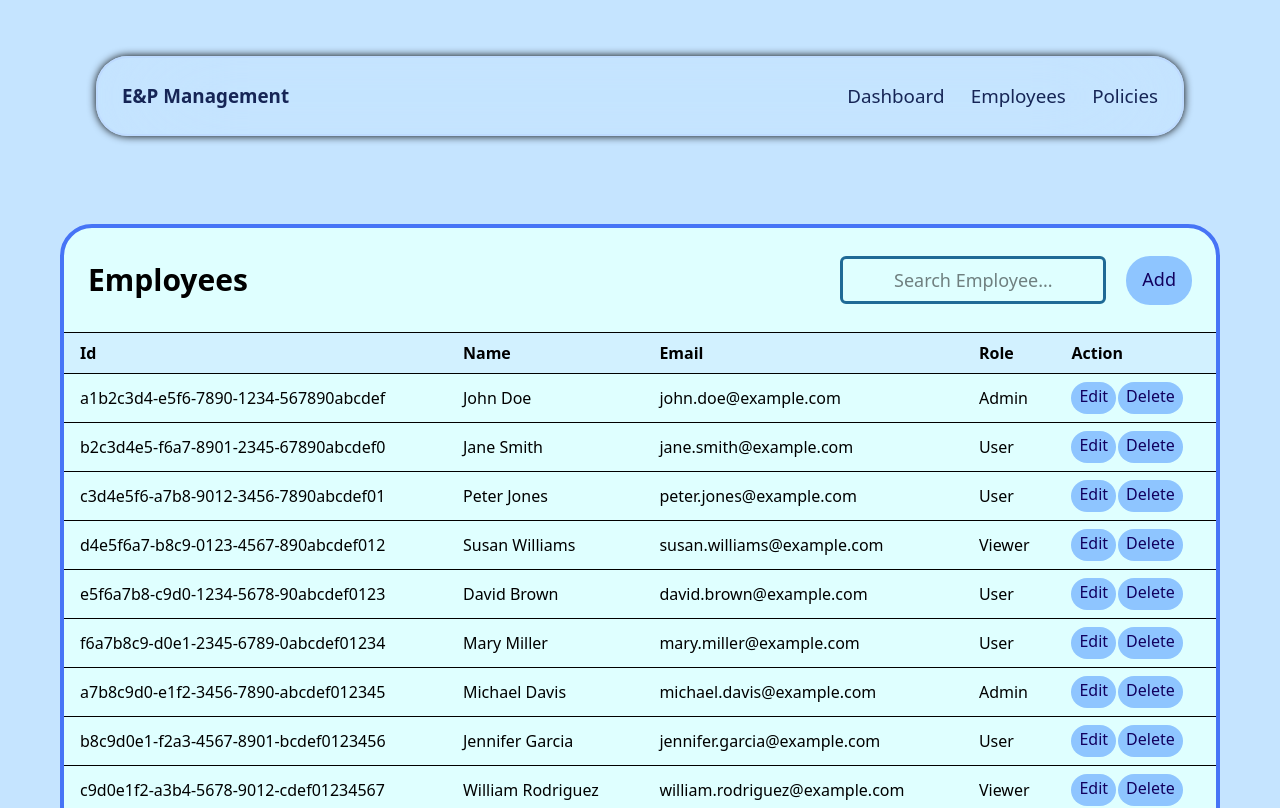
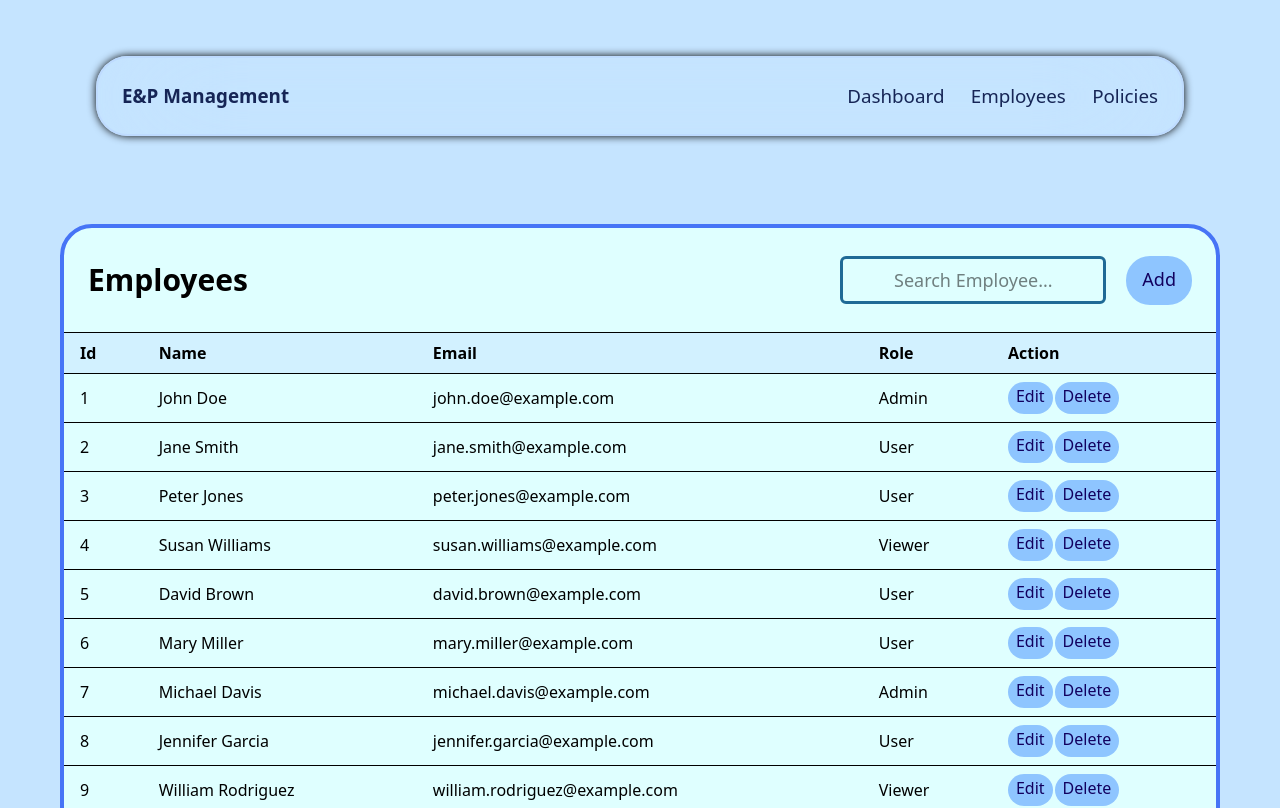
Before and after one commit to MohdShahulMalik/User-Policy-Management, a React (Vite) app in the folder frontend/: page /employees in a window 1280 px wide. Shown: the top 808 px of the page. Built offline with nearby package versions, Linux system fonts and the light colour scheme.

Commit message:
Employees page completed Alhamdulillah, now just have to imitate it to create the policies page and then done InShaAllah

```diff
--- a/frontend/src/components/Header.tsx
+++ b/frontend/src/components/Header.tsx
@@ -1,3 +1,4 @@
+import type { ChangeEvent } from 'react';
 import Button from './Button';
 import SearchInput from './SearchInput';
 import clsx from 'clsx';
@@ -6,6 +7,7 @@ interface HeaderProps {
   children?: React.ReactNode;
   button: React.ReactNode;
   className?: string;
+  onChange: (e: ChangeEvent<HTMLInputElement>) => void;
 }
 
 export default function Header(props: HeaderProps) {
@@ -16,7 +18,7 @@ export default function Header(props: HeaderProps) {
         {props.children}
       </h1>
       <div className="flex gap-5 w-[30%] justify-end">
-        <SearchInput/>
+        <SearchInput onChange = {props.onChange}/>
         {props.button}
       </div>
     </header>
--- a/frontend/src/components/SearchInput.tsx
+++ b/frontend/src/components/SearchInput.tsx
@@ -1,7 +1,9 @@
 import clsx from 'clsx';
+import type { ChangeEvent } from 'react';
 
 interface SearchInputProps {
   className?: string;
+  onChange: (e: ChangeEvent<HTMLInputElement>) => void;
 }
 
 export default function SearchInput(props: SearchInputProps) {
@@ -12,6 +14,7 @@ export default function SearchInput(props: SearchInputProps) {
         type="text"
         placeholder="Search Employee..."
         className="h-12 text-[1.125rem] text-center border-3 border-border-2 rounded-md focus:outline-none focus:ring-3 focus:ring-focus-ring focus:border-transparent transition-colors"
+        onChange={props.onChange}
       />
     </div>
   );
--- a/frontend/src/pages/Employees.tsx
+++ b/frontend/src/pages/Employees.tsx
@@ -1,4 +1,4 @@
-import { useRef, useState } from "react";
+import { useRef, useState, type ChangeEvent } from "react";
 import Modal, {
   type ModalHandle,
   ConfirmModal,
@@ -14,85 +14,85 @@ import type { Employees } from "../types/tables";
 export default function Employees() {
   const [employeesData, setEmployeesData] = useState<Employees[]>([
     {
-      id: { tb: "employees", id: { String: "a1b2c3d4-e5f6-7890-1234-567890abcdef" } },
+      id: { tb: "employees", id: { String: "1" } },
       name: { first_name: "John", last_name: "Doe" },
       email: "john.doe@example.com",
       role: "Admin",
     },
     {
-      id: { tb: "employees", id: { String: "b2c3d4e5-f6a7-8901-2345-67890abcdef0" } },
+      id: { tb: "employees", id: { String: "2" } },
       name: { first_name: "Jane", last_name: "Smith" },
       email: "jane.smith@example.com",
       role: "User",
     },
     {
-      id: { tb: "employees", id: { String: "c3d4e5f6-a7b8-9012-3456-7890abcdef01" } },
+      id: { tb: "employees", id: { String: "3" } },
       name: { first_name: "Peter", last_name: "Jones" },
       email: "peter.jones@example.com",
       role: "User",
     },
     {
-      id: { tb: "employees", id: { String: "d4e5f6a7-b8c9-0123-4567-890abcdef012" } },
+      id: { tb: "employees", id: { String: "4" } },
       name: { first_name: "Susan", last_name: "Williams" },
       email: "susan.williams@example.com",
       role: "Viewer",
     },
     {
-      id: { tb: "employees", id: { String: "e5f6a7b8-c9d0-1234-5678-90abcdef0123" } },
+      id: { tb: "employees", id: { String: "5" } },
       name: { first_name: "David", last_name: "Brown" },
       email: "david.brown@example.com",
       role: "User",
     },
     {
-      id: { tb: "employees", id: { String: "f6a7b8c9-d0e1-2345-6789-0abcdef01234" } },
+      id: { tb: "employees", id: { String: "6" } },
       name: { first_name: "Mary", last_name: "Miller" },
       email: "mary.miller@example.com",
       role: "User",
     },
     {
-      id: { tb: "employees", id: { String: "a7b8c9d0-e1f2-3456-7890-abcdef012345" } },
+      id: { tb: "employees", id: { String: "7" } },
       name: { first_name: "Michael", last_name: "Davis" },
       email: "michael.davis@example.com",
       role: "Admin",
     },
     {
-      id: { tb: "employees", id: { String: "b8c9d0e1-f2a3-4567-8901-bcdef0123456" } },
+      id: { tb: "employees", id: { String: "8" } },
       name: { first_name: "Jennifer", last_name: "Garcia" },
       email: "jennifer.garcia@example.com",
       role: "User",
     },
     {
-      id: { tb: "employees", id: { String: "c9d0e1f2-a3b4-5678-9012-cdef01234567" } },
+      id: { tb: "employees", id: { String: "9" } },
       name: { first_name: "William", last_name: "Rodriguez" },
       email: "william.rodriguez@example.com",
       role: "Viewer",
     },
     {
-      id: { tb: "employees", id: { String: "d0e1f2a3-b4c5-6789-0123-def012345678" } },
+      id: { tb: "employees", id: { String: "10" } },
       name: { first_name: "Linda", last_name: "Martinez" },
       email: "linda.martinez@example.com",
       role: "User",
     },
     {
-      id: { tb: "employees", id: { String: "e1f2a3b4-c5d6-7890-1234-ef0123456789" } },
+      id: { tb: "employees", id: { String: "11" } },
       name: { first_name: "Richard", last_name: "Hernandez" },
       email: "richard.hernandez@example.com",
       role: "User",
     },
     {
-      id: { tb: "employees", id: { String: "f2a3b4c5-d6e7-8901-2345-f01234567890" } },
+      id: { tb: "employees", id: { String: "12" } },
       name: { first_name: "Karen", last_name: "Lopez" },
       email: "karen.lopez@example.com",
       role: "Admin",
     },
     {
-      id: { tb: "employees", id: { String: "a3b4c5d6-e7f8-9012-3456-01234567890a" } },
+      id: { tb: "employees", id: { String: "13" } },
       name: { first_name: "Joseph", last_name: "Gonzalez" },
       email: "joseph.gonzalez@example.com",
       role: "User",
     },
     {
-      id: { tb: "employees", id: { String: "b4c5d6e7-f8a9-0123-4567-1234567890ab" } },
+      id: { tb: "employees", id: { String: "14" } },
       name: { first_name: "Jessica", last_name: "Perez" },
       email: "jessica.perez@example.com",
       role: "Viewer",
@@ -100,6 +100,7 @@ export default function Employees() {
   ]);
   const [editingIndex, setEditingIndex] = useState<number | null>(null);
   const [deletingIndex, setDeletingIndex] = useState<number | null>(null);
+  const [searchTerm, setSearchTerm] = useState<string>("");
   const addEmployeeModalRef = useRef<ModalHandle>(null);
   const editEmployeeModalRef = useRef<ModalHandle>(null);
   const deletingEmployeeModalRef = useRef<ConfirmModalHandle>(null);
@@ -163,10 +164,26 @@ export default function Employees() {
     });
   };
 
+  const onSearchInputChange = (e: ChangeEvent<HTMLInputElement>) => {
+    setSearchTerm(e.target.value);
+  }
+
+  const filteredEmployeesData = employeesData.filter((employee) => {
+    if (searchTerm === ""){
+      return true;
+    }
+
+    const fullName = `${employee.name.first_name} ${employee.name.last_name}`;
+    const email = employee.email;
+
+    return fullName.includes(searchTerm) || email.includes(searchTerm)
+  })
+
   return (
-    <section className="border-4 rounded-4xl border-border-default bg-surface-700">
+    <section className="border-4 rounded-4xl border-border-default bg-surface-700 overflow-hidden">
       <article>
         <Header
+          onChange={onSearchInputChange}
           button={
             <Button
               size="medium"
@@ -183,7 +200,7 @@ export default function Employees() {
       <article>
         <Table
           tableName="Employees"
-          tableData={employeesData}
+          tableData={filteredEmployeesData}
           onEditClick={handleOpenEditEmployeeModal}
           onDeleteClick={handleOpenDeletionModal}
         />
```
